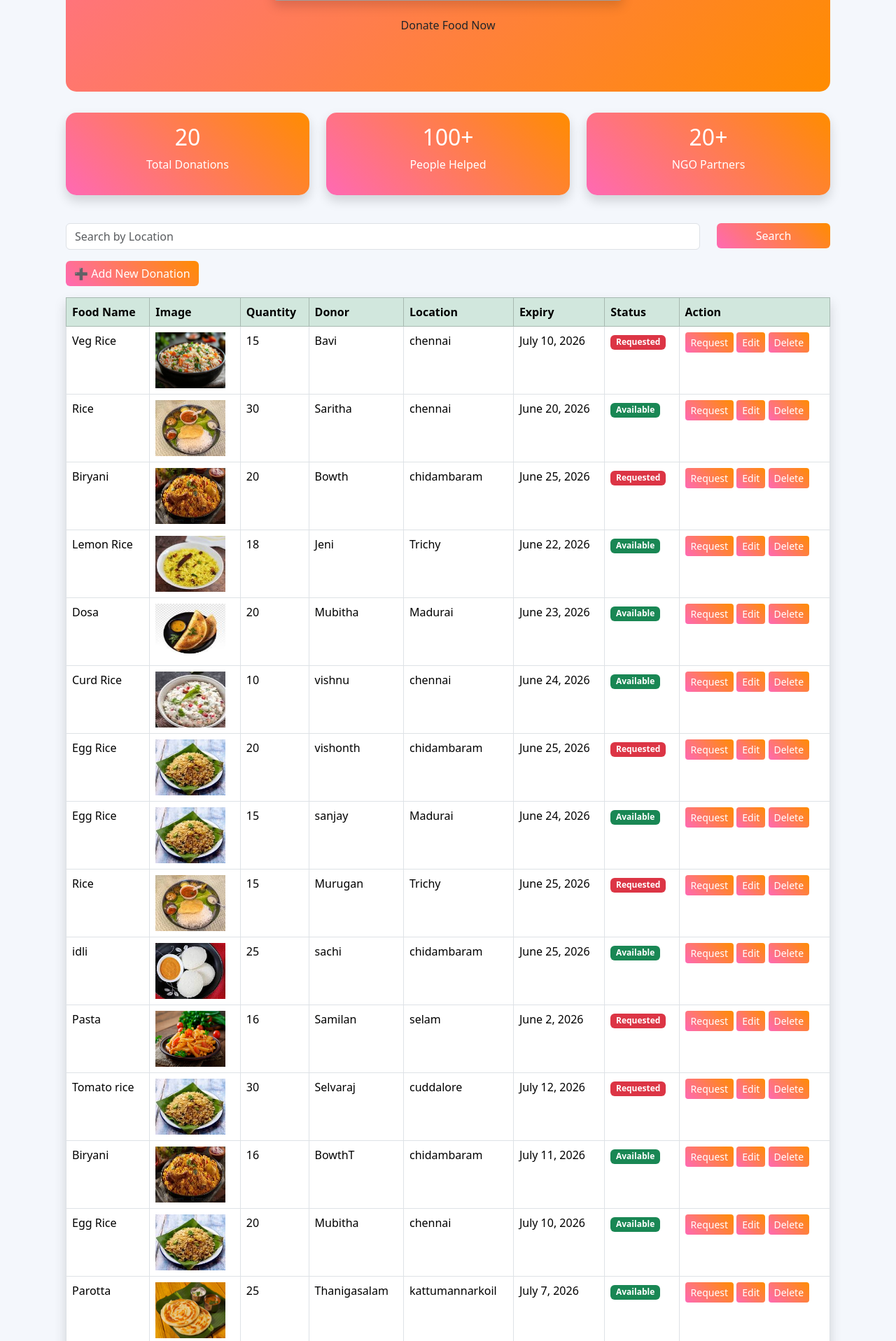
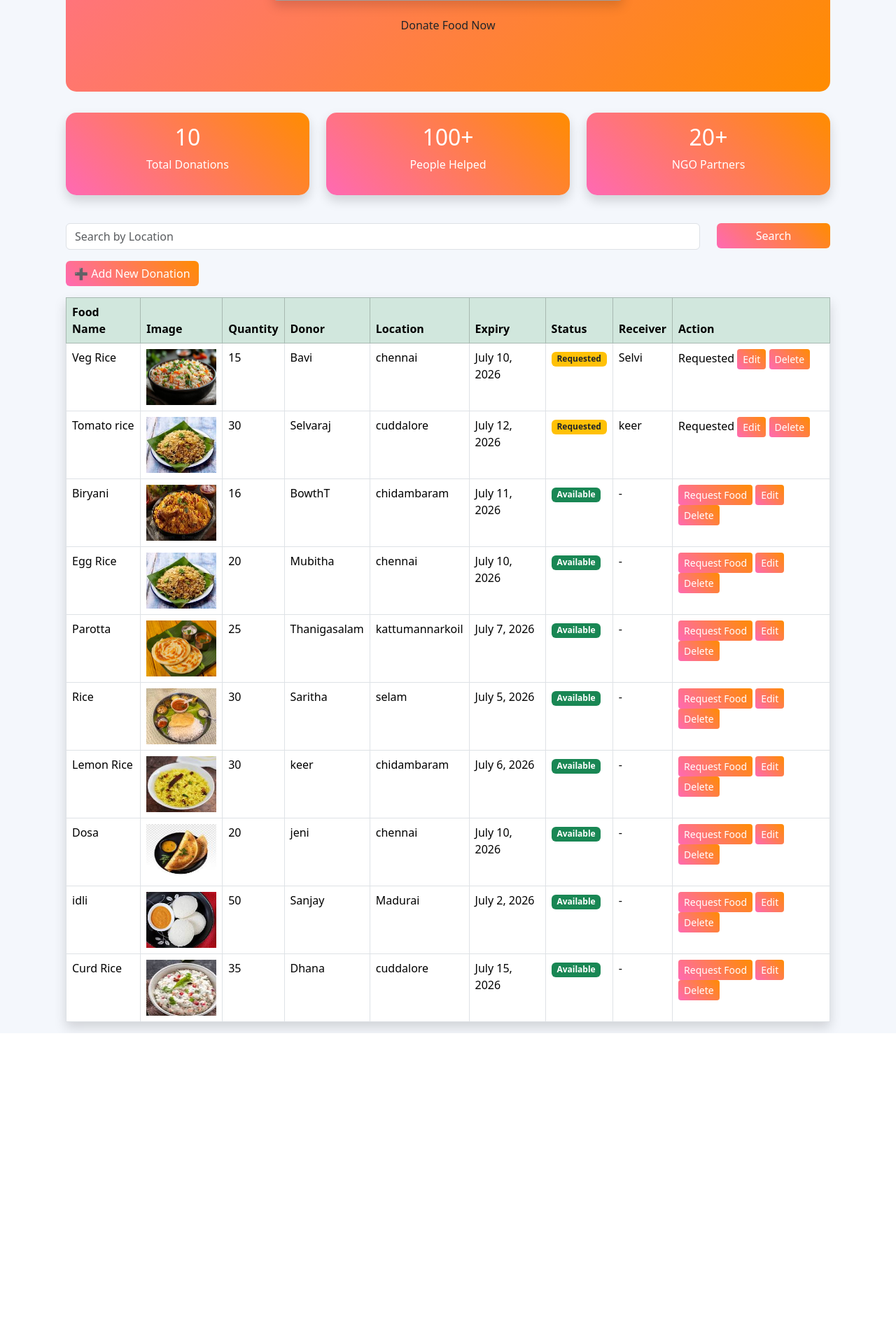
Before and after one commit to bowtharnit-code/hunger-free-connect, a Django app: page / in a window 1280 px wide. Shown: the part 736-2653 px from the top of the page at 70% size. After the commit the page ends 2213 px from the top, so only its background shows below. Run offline with Django 5.2, Linux system fonts and the light colour scheme; data comes from the database, SQL or seed files in the repository; both versions use the stored data as it was after the commit; grey boxes are pictures that could not be loaded.

Commit message:
Completed login, signup, donation, request and image upload features

```diff
--- a/donations/models.py
+++ b/donations/models.py
@@ -1,6 +1,8 @@
 from django.db import models
+from django.contrib.auth.models import User
 
 class FoodDonation(models.Model):
+    donor = models.ForeignKey(User, on_delete=models.CASCADE, null=True, blank=True)
     food_name = models.CharField(max_length=100)
     quantity = models.IntegerField()
     donor_name = models.CharField(max_length=100)
--- a/donations/templates/donations/list.html
+++ b/donations/templates/donations/list.html
@@ -154,6 +154,7 @@ body{
             <th>Location</th>
             <th>Expiry</th>
             <th>Status</th>
+            <th>Receiver</th>
             <th>Action</th>
         </tr>
     </thead>
@@ -182,22 +183,32 @@ body{
 
         <td>
             {% if donation.status == "Available" %}
-                <span class="badge bg-success">
-                    Available
-                </span>
+                <span class="badge bg-success">Available</span>
+            {% elif donation.status == "Requested" %}
+                <span class="badge bg-warning text-dark">Requested</span>
             {% else %}
-                <span class="badge bg-danger">
-                    Requested
-                </span>
+                <span class="badge bg-primary">Collected</span>
+            {% endif %}
+        </td>
+
+        <td>
+            {% if donation.receiver_name %}
+                {{ donation.receiver_name }}
+            {% else %}
+                -
             {% endif %}
         </td>
 
         <td>
 
+            {% if donation.status == "Available" %}
                 <a href="/request/{{ donation.id }}"
                    class="btn btn-warning btn-sm">
-                    Request
+                    Request Food
                 </a>
+            {% else %}
+                Requested
+            {% endif %}
 
             <a href="/edit/{{ donation.id }}/"
                class="btn btn-primary btn-sm">
@@ -218,6 +229,6 @@ body{
 
 </table>
 
-</div>
+</d>
 
 {% endblock %}
--- a/donations/views.py
+++ b/donations/views.py
@@ -7,34 +7,40 @@ from django.contrib.auth.models import User
 from django.contrib.auth.decorators import login_required
 from django.contrib.auth.forms import UserCreationForm
 from django.shortcuts import render, redirect
+from django.utils import timezone
 
 def donation_list(request):
-    donations = FoodDonation.objects.all()
+    today = timezone.now().date()
+
+    donations = FoodDonation.objects.filter(
+        expiry_date__gte=today
+    )
 
     return render(request, 'donations/list.html', {
         'donations': donations
     })
 
+@login_required
 def add_donation(request):
-    if request.method == 'POST':
+
+    if request.method == "POST":
         form = FoodDonationForm(request.POST, request.FILES)
 
         if form.is_valid():
-            try:
-                form.save()
-                print("SUCCESS")
-                return redirect('/')
-            except Exception as e:
-                print("ERROR =", e)
+            donation = form.save(commit=False)
 
-        else:
-            print(form.errors)
+            donation.donor = request.user
+            donation.donor_name = request.user.username
+
+            donation.save()
+
+            return redirect("/")
 
     else:
         form = FoodDonationForm()
 
-    return render(request, 'donations/add_donation.html', {
-        'form': form
+    return render(request, "donations/add_donation.html", {
+        "form": form
     })
 
 
@@ -65,12 +71,22 @@ def delete_donation(request, id):
     messages.success(request, "Donation delete successfully!")
     return redirect('/')
 
+@login_required
 def request_food(request, id):
     donation = FoodDonation.objects.get(id=id)
+
+    donation.receiver_name = request.user.username
+
+    if request.user.email:
+        donation.receiver_phone = request.user.email
+    else:
+        donation.receiver_phone = ""
+
     donation.status = "Requested"
+
     donation.save()
 
-    return redirect('/')
+    return redirect("/")
 
 def ngo_dashboard(request):
     total_donations = FoodDonation.objects.count()
@@ -113,14 +129,27 @@ def user_logout(request):
     return redirect("/login/")
 
 def signup(request):
-    if request.method == 'POST':
-        form = UserCreationForm(request.POST)
+    if request.method == "POST":
+        username = request.POST["username"]
+        email = request.POST["email"]
+        password = request.POST["password1"]
+        confirm = request.POST["password2"]
 
-        if form.is_valid():
-            form.save()
-            return redirect('/login/')
+        if password != confirm:
+            messages.error(request, "Passwords do not match")
+            return redirect("/signup/")
 
-    else:
-        form = UserCreationForm()
+        if User.objects.filter(username=username).exists():
+            messages.error(request, "Username already exists")
+            return redirect("/signup/")
 
-    return render(request, 'donations/signup.html', {'form': form})
+        User.objects.create_user(
+            username=username,
+            email=email,
+            password=password
+        )
+
+        messages.success(request, "Account created successfully")
+        return redirect("/login/")
+
+    return render(request, "donations/signup.html")
```
Also changed, not shown: donations/forms.py (+10 -1 lines), donations/templates/donations/signup.html (+8 -2 lines), db.sqlite3, donations/migrations/0008_fooddonation_donor.py (added), media/food_images/download_1_LgyhXMg.jpg (added), media/food_images/download_2_KnG3HJa.jpg (added), media/food_images/download_2_SyyqXRD.jpg (added), media/food_images/download_2_TG1j63T.jpg (added), media/food_images/download_2_mF5hIkx.jpg (added), media/food_images/download_2_rIT12Kl.jpg (added), media/food_images/download_2_upO5sUf.jpg (added), media/food_images/download_3_0X2jlCj.jpg (added), media/food_images/download_5_rSyEoFt.jpg (added), media/food_images/download_6_UgKTiRZ.jpg (added), 3 more files. Lines whose indentation alone changed are shown as unchanged.
